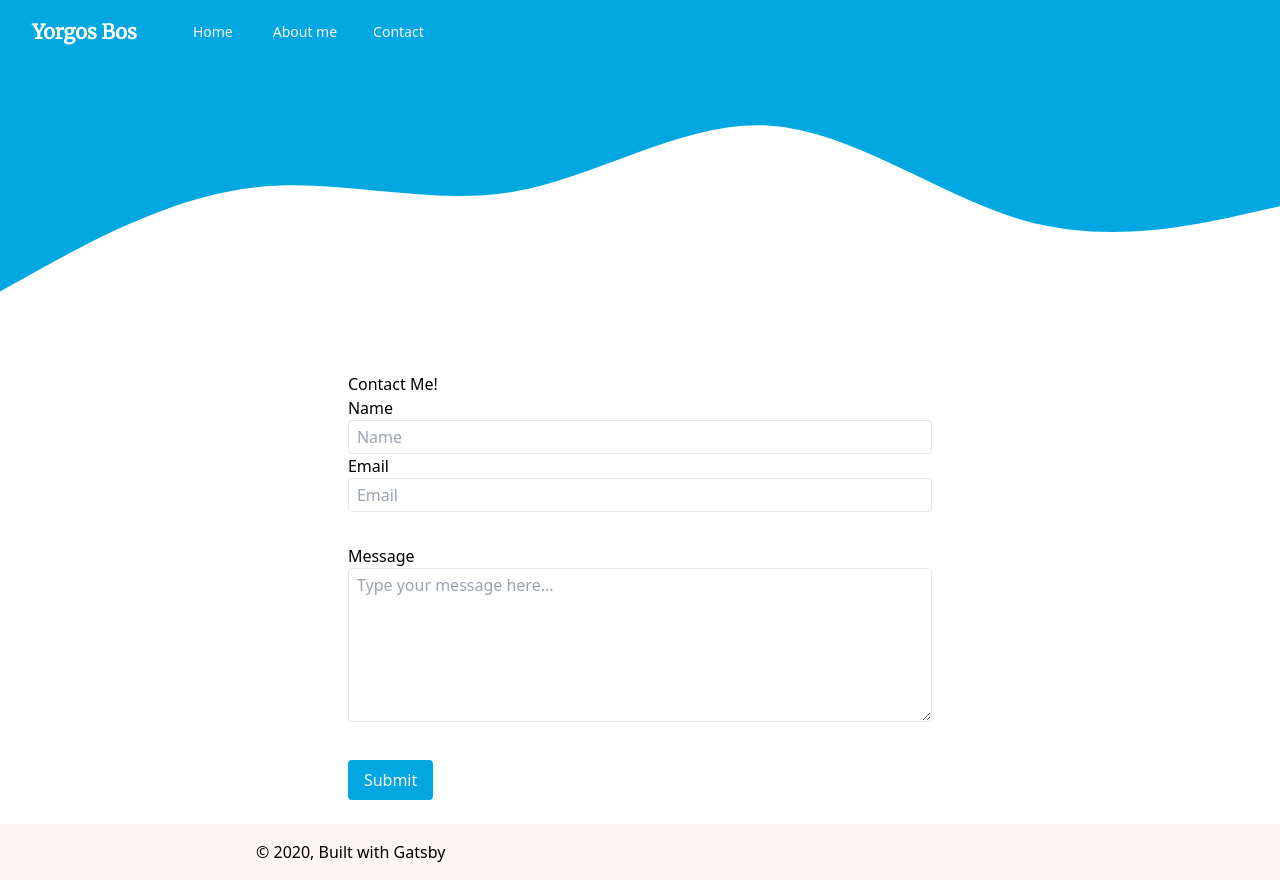
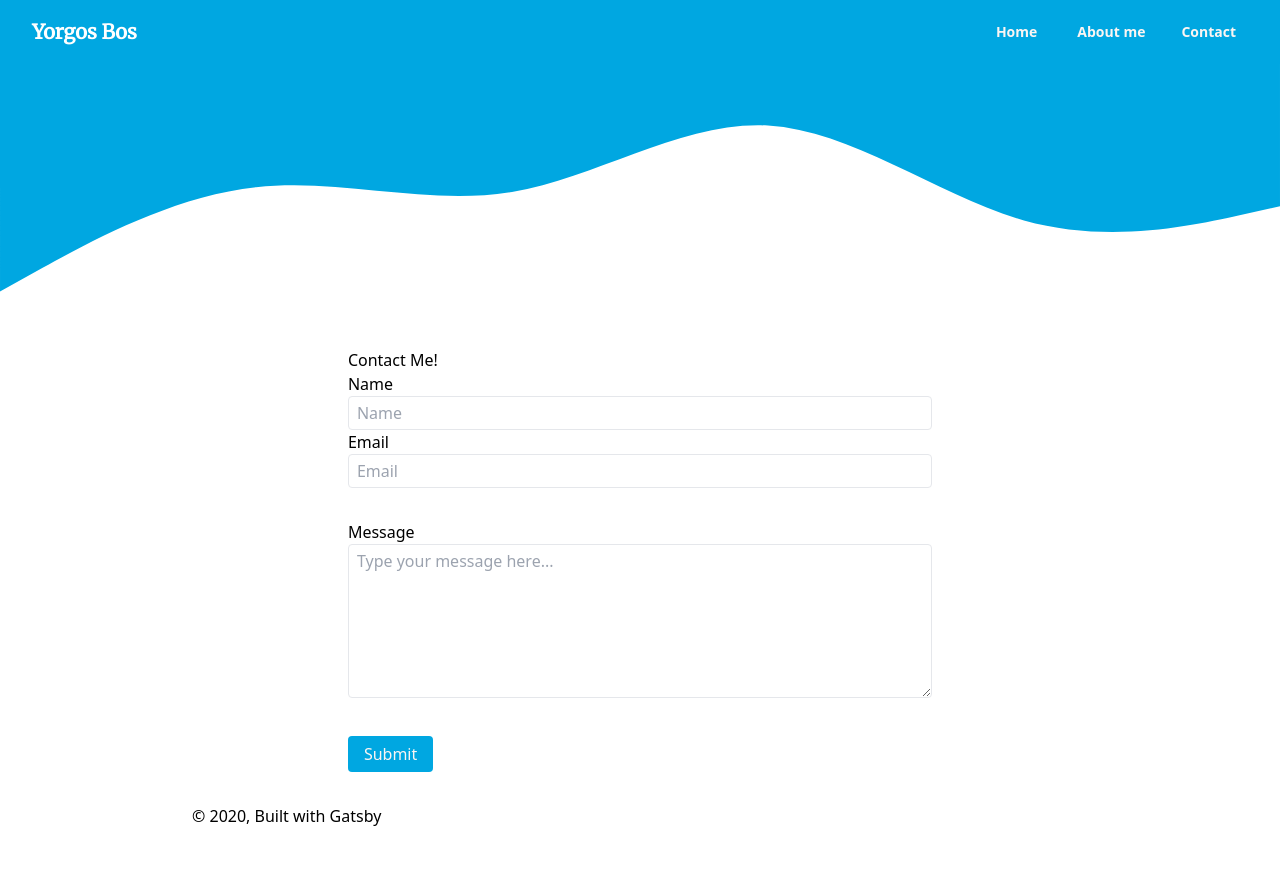
Before and after one commit to superpuffin/website, a Gatsby site: page /contact in a window 1280 px wide. After the commit the page ends 844 px from the top, so only its background shows below. Built offline with nearby package versions, Linux system fonts and the light colour scheme; Gatsby itself is replaced by a stand-in of ours; what @tailwindcss/typography would draw is missing.

Commit message:
Updates to layout and nav
- Change labels in contact js for accessibility
- Comment out unused font in gatsby-browser.js
- Made mobile nav functional
- Added responsive classes (prose-xx) to layout and pages
- Changed max width of <main> on bigger screens
- Removed Montserrat as display font
- Removed unused fonts

```diff
--- a/gatsby-browser.js
+++ b/gatsby-browser.js
@@ -1,6 +1,4 @@
 // custom typefaces
-import "@fontsource/roboto"
-import "@fontsource/montserrat"
 import "@fontsource/merriweather"
 // Tailwind css base
 import "./src/styles/global.css"
--- a/package.json
+++ b/package.json
@@ -9,8 +9,6 @@
   },
   "dependencies": {
     "@fontsource/merriweather": "^4.0.1",
-    "@fontsource/montserrat": "^4.0.1",
-    "@fontsource/roboto": "^4.0.1",
     "@tailwindcss/typography": "^0.3.1",
     "autoprefixer": "^10.1.0",
     "gatsby": "^2.29.2",
--- a/src/components/layout.js
+++ b/src/components/layout.js
@@ -4,7 +4,7 @@ import Nav from "../components/nav"
 
 const Layout = ({ children }) => {
   return (
-    <div className="space-y-6 min-h-screen flex flex-col justify-between">
+    <div className="min-h-screen flex flex-col justify-between">
       <header className="">
         {/* {header} */}
         <Nav className="bg-primary" />
@@ -20,10 +20,12 @@ const Layout = ({ children }) => {
         </svg> */}
       </header>
 
-      <main className="max-w-3xl px-5 mx-auto">{children}</main>
+      <main className="max-w-3xl xl:max-w-4xl px-5 mx-auto my-5 md:my-4 lg:my-2 xl:my-0">
+        {children}
+      </main>
 
-      <footer className="p-4 w-full mx-auto bg-ysnow">
-        <div className="max-w-3xl mx-auto">
+      <footer className="p-4 w-full mx-auto lg:pt-6 xl:pt-8">
+        <div className="max-w-3xl xl:max-w-4xl mx-auto">
           <p className="mx-auto">
             © {new Date().getFullYear()}, Built with
             {` `}
--- a/src/components/nav.js
+++ b/src/components/nav.js
@@ -18,46 +18,10 @@ const Nav = () => {
   )
 
   const [navVisible, setNavVisible] = useState(false)
+  let menuIcon
 
-  const toggleNav = () => {
-    return true
-  }
-
-  return (
-    <nav className="bg-primary">
-      <div className="max-w-7xl mx-auto px-4 sm:px-6 lg:px-8">
-        <div class="flex items-center justify-between h-16">
-          <div class="flex items-center">
-            <span class="flex-shrink-0 font-serif font-black text-xl text-white hover:text-secondary">
-              <Link to="/">Yorgos Bos</Link>
-            </span>
-            <div class="hidden md:block">
-              <div class="ml-10 flex items-baseline space-x-3">
-                {data.site.siteMetadata.menuLinks.map(link => {
-                  return (
-                    <Link
-                      className="px-3 font-medium rounded-md font-medium text-sm py-2 mx-1 text-ysnow hover:text-secondary hover:bg-ysnow"
-                      to={link.link}
-                    >
-                      {link.name}
-                    </Link>
-                  )
-                })}
-              </div>
-            </div>
-          </div>
-          <div class="-mr-2 flex md:hidden">
-            {/* <!-- Mobile menu button --> */}
-            <button
-              class="bg-ysnow inline-flex items-center justify-center p-2 rounded-md hover:text-ysnow hover:bg-secondary"
-              onClick={toggleNav(this)}
-            >
-              <span class="sr-only">Open main menu</span>
-              {/* <!--
-              Heroicon name: menu
-
-              Menu open: "hidden", Menu closed: "block"
-            --> */}
+  if (!navVisible) {
+    menuIcon = (
       <svg
         class="block h-6 w-6"
         xmlns="http://www.w3.org/2000/svg"
@@ -73,13 +37,11 @@ const Nav = () => {
           d="M4 6h16M4 12h16M4 18h16"
         />
       </svg>
-              {/* <!--
-              Heroicon name: x
-
-              Menu open: "block", Menu closed: "hidden"
-            --> */}
+    )
+  } else {
+    menuIcon = (
       <svg
-                class="hidden h-6 w-6"
+        class="h-6 w-6"
         xmlns="http://www.w3.org/2000/svg"
         fill="none"
         viewBox="0 0 24 24"
@@ -93,6 +55,44 @@ const Nav = () => {
           d="M6 18L18 6M6 6l12 12"
         />
       </svg>
+    )
+  }
+
+  const getLinks = data => {
+    return data.site.siteMetadata.menuLinks.map(link => {
+      return (
+        <Link
+          className="px-3 font-medium rounded-md font-bold text-sm py-2 mx-1 text-ysnow hover:text-secondary hover:bg-ysnow"
+          to={link.link}
+        >
+          {link.name}
+        </Link>
+      )
+    })
+  }
+
+  return (
+    <nav className="bg-primary">
+      <div className="max-w-7xl mx-auto px-4 sm:px-6 lg:px-8">
+        <div class="flex items-center w-full h-16 justify-between">
+          <div class="flex w-full  justify-between items-center">
+            <span class="flex-shrink-0 font-serif font-black text-xl text-white hover:text-secondary">
+              <Link to="/">Yorgos Bos</Link>
+            </span>
+            <div class="hidden md:block">
+              <div class="ml-10 flex items-baseline space-x-3">
+                {getLinks(data)}
+              </div>
+            </div>
+          </div>
+          <div class="-mr-2 flex md:hidden">
+            {/* <!-- Mobile menu button --> */}
+            <button
+              class="bg-ysnow inline-flex items-center justify-center p-2 rounded-md hover:text-ysnow hover:bg-secondary"
+              onClick={() => setNavVisible(!navVisible)}
+            >
+              <span class="sr-only">Open main menu</span>
+              {menuIcon}
             </button>
           </div>
         </div>
@@ -103,21 +103,14 @@ const Nav = () => {
 
       Open: "block", closed: "hidden"
     --> */}
-      <div class="hidden md:hidden">
+      {navVisible && (
+        <div class="md:hidden">
           <div class="px-2 pt-2 pb-3 space-y-1 sm:px-3">
             {/* <!-- Current: "bg-gray-900 text-white", Default: "text-gray-300 hover:bg-gray-700 hover:text-white" --> */}
-          {data.site.siteMetadata.menuLinks.map(link => {
-            return (
-              <Link
-                className="px-3 rounded-md font-medium text-sm py-2 mx-1 hover:bg-ysnow"
-                to={link.link}
-              >
-                {link.name}
-              </Link>
-            )
-          })}
+            {getLinks(data)}
           </div>
         </div>
+      )}
     </nav>
   )
 }
--- a/src/pages/about.js
+++ b/src/pages/about.js
@@ -8,7 +8,7 @@ const About = () => {
   return (
     <Layout>
       <SEO />
-      <div className="prose">
+      <div className="prose xl:prose-xl xl:max-w-5xl lg:prose-lg">
         <h1 id="about-me">About me</h1>
         <p>
           Hi! My name is Yorgos Bos, I am a biology student at Utrecht
--- a/src/pages/contact.js
+++ b/src/pages/contact.js
@@ -8,18 +8,17 @@ const About = () => {
   return (
     <Layout>
       <SEO />
-      <div className="prose">
+      <div className="prose xl:prose-xl xl:max-w-5xl lg:prose-lg">
         <h1 class="">Contact Me!</h1>
         <form
           action="https://formspree.io/hekkie__12@outlook.com"
           method="post"
           novalidate
-          class="needs-validation md:space-y-8 sm:space-y-4 max-w-3xl"
+          class="md:space-y-8 sm:space-y-4"
         >
           <div class="form-group">
-            <label class="font-medium" for="name">
+            <label class="font-medium">
               Name
-            </label>
               <input
                 type="text"
                 name="name"
@@ -27,9 +26,9 @@ const About = () => {
                 required
                 placeholder="Name"
               />
-            <label class="font-medium" for="_replyto">
+            </label>
+            <label class="font-medium">
               Email
-            </label>
               <input
                 type="email"
                 name="_replyto"
@@ -37,12 +36,12 @@ const About = () => {
                 required
                 placeholder="Email"
               />
+            </label>
             <input type="hidden" name="_subject" value="New submission!" />
           </div>
           <div class="form-group">
-            <label class="font-medium" for="message">
+            <label class="font-medium">
               Message
-            </label>
               <textarea
                 name="message"
                 rows="6"
@@ -50,8 +49,12 @@ const About = () => {
                 placeholder="Type your message here..."
                 required
               ></textarea>
+            </label>
           </div>
-          <button type="submit" class="bg-primary rounded px-4 py-2 text-ysnow">
+          <button
+            type="submit"
+            class="bg-primary rounded px-4 py-1.5 text-ysnow"
+          >
             Submit
           </button>
         </form>
--- a/src/templates/blog-post.js
+++ b/src/templates/blog-post.js
@@ -17,15 +17,12 @@ const BlogPostTemplate = ({ data }) => {
         description={post.frontmatter.description || post.excerpt}
       />
       <article
-        className="max-w-3xl px-5 mx-auto prose"
+        className="px-5 mx-auto prose xl:prose-xl xl:max-w-5xl lg:prose-lg"
         itemScope
         itemType="http://schema.org/Article"
       >
         <header>
-          <h1
-            className="font-display font-extrabold xl:text-5xl"
-            itemProp="headline"
-          >
+          <h1 className="font-extrabold xl:text-5xl" itemProp="headline">
             {post.frontmatter.title}
           </h1>
           <p>{post.frontmatter.date}</p>
--- a/tailwind.config.js
+++ b/tailwind.config.js
@@ -9,7 +9,6 @@ module.exports = {
       // 'serif': ['Merriweather', ...defaultTheme.fontFamily.serif],
       // 'display': ['Montserrat', ...defaultTheme.fontFamily.display]
       serif: ["Merriweather"],
-      display: ["Montserrat"],
     },
     extend: {
       colors: {
```
Also changed, not shown: 2 other files. Lines whose indentation alone changed are shown as unchanged.
